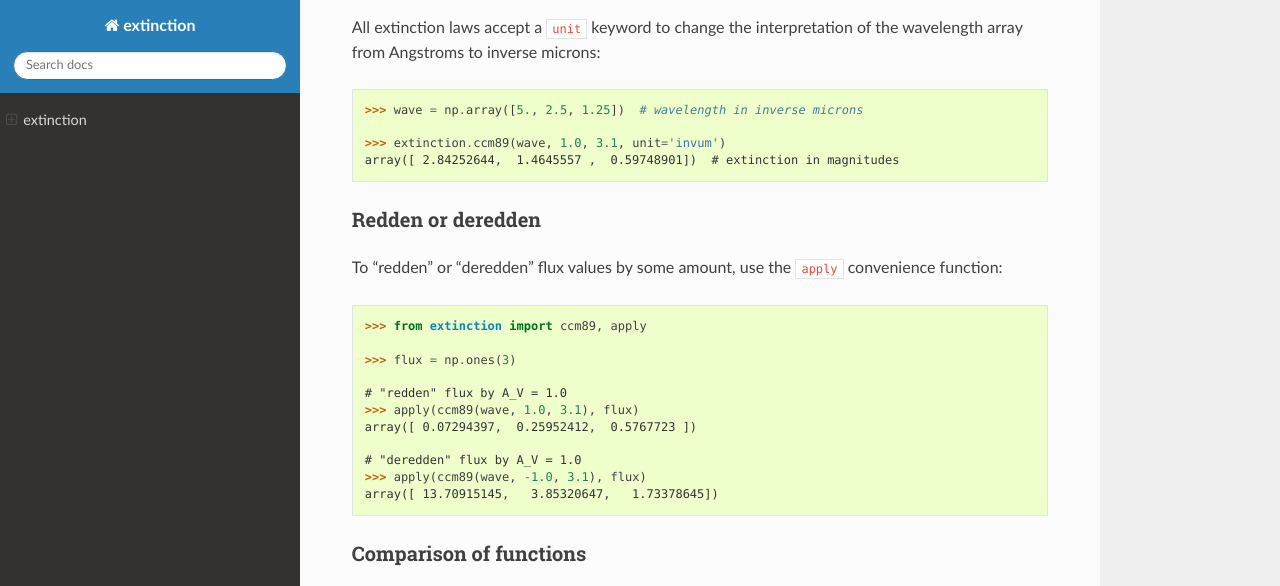
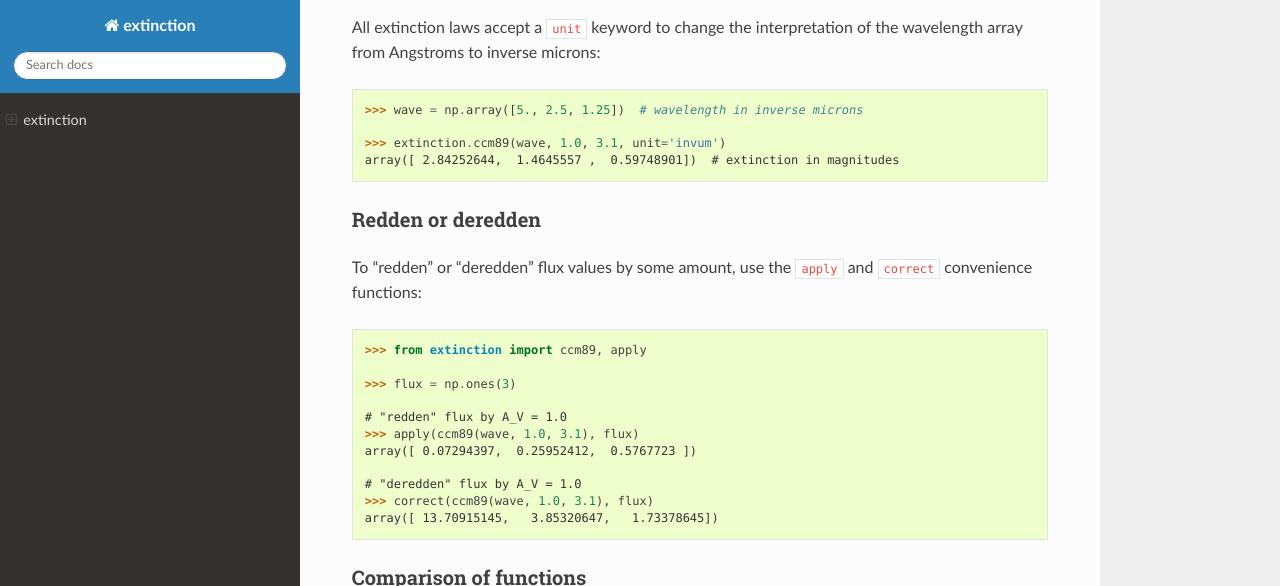
Before and after one commit to kbarbary/extinction, a Sphinx documentation site: the page built from docs/index.rst, in a window 1280 px wide and 900 px high, scrolled down 1568 px, cut to the strip 0-586 px from the top of the window. Built offline with Sphinx 7.4.7 and the Read the Docs theme 2.0.0, drawn with Linux system fonts in a browser that asks for light colours; the version number could not be read and is left out.

Commit message:
Add extinction.correct() convenience function
Adding this function makes the procedure required to correct observed
fluxes for extinction clearer. A new user trying to de-redden fluxes
might mistakenly use extinction.apply() with the output of one of the
extinction functions and wind up reddening rather than de-reddening
their observations.

* Copy/pasted extinction.apply() and made relevant changes.
* Modified documentation index.rst to make de-reddening procedure clear.
* Added extinction.correct() docstring to index.rst

```diff
--- a/docs/index.rst
+++ b/docs/index.rst
@@ -36,6 +36,7 @@ Usage
    extinction.fitzpatrick99
    extinction.fm07
    extinction.apply
+   extinction.correct
 
 **Classes:**
 
@@ -84,7 +85,7 @@ Redden or deredden
 ..................
 
 To "redden" or "deredden" flux values by some amount, use the
-``apply`` convenience function::
+``apply`` and ``correct`` convenience functions::
 
 
   >>> from extinction import ccm89, apply
@@ -96,7 +97,7 @@ To "redden" or "deredden" flux values by some amount, use the
   array([ 0.07294397,  0.25952412,  0.5767723 ])
 
   # "deredden" flux by A_V = 1.0
-  >>> apply(ccm89(wave, -1.0, 3.1), flux)
+  >>> correct(ccm89(wave, 1.0, 3.1), flux)
   array([ 13.70915145,   3.85320647,   1.73378645])
 
 
```
Also changed, not shown: 1 other file.
